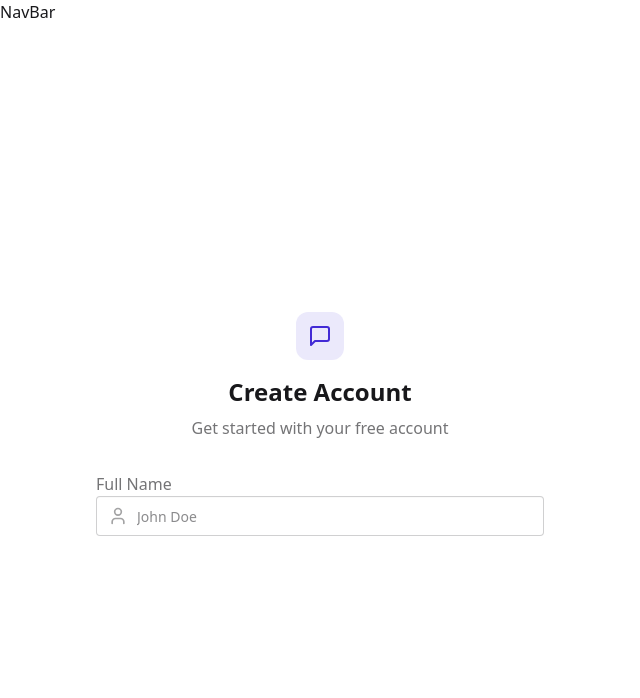
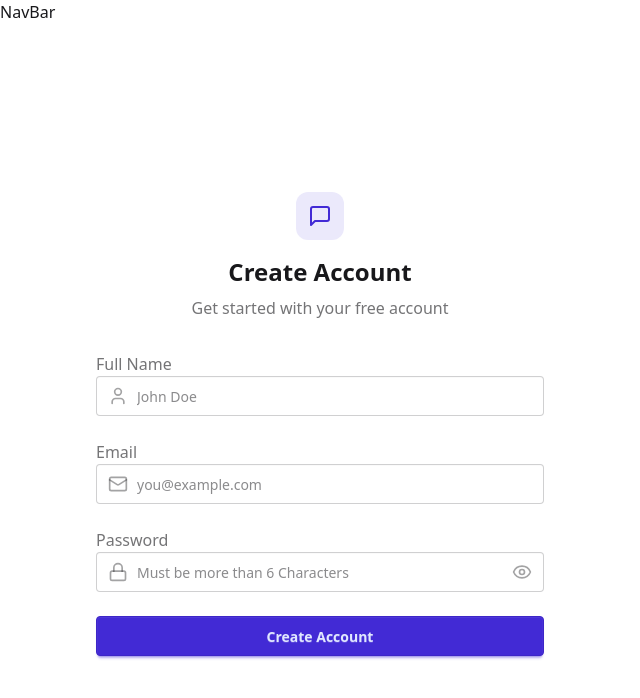
Before and after one commit to MatthewLacsa/realtime-chat, a React (Vite) app in the folder frontend/: page /signup in a window 1280 px wide. Shown: the top 698 px of the page, without its empty margins (0-640 px from the left). Built offline with nearby package versions, Linux system fonts and the light colour scheme; no server answers.

Commit message:
added the email, and also password added functionality where you can see the password or not

```diff
--- a/frontend/src/pages/SignUpPage.jsx
+++ b/frontend/src/pages/SignUpPage.jsx
@@ -1,6 +1,6 @@
 import {React, useState} from 'react'
 import { useAuthStore } from '../store/useAuthStore';
-import {MessageSquare, User} from "lucide-react";
+import {MessageSquare, User, Mail, Lock, Eye, EyeOff, Loader2} from "lucide-react";
 const SignUpPage = () => {
   const [showPassword, setShowPassword] = useState(false);
   const [formData, setFormData] = useState({
@@ -50,6 +50,61 @@
                 />
               </div>
             </div>
+            <div className="form-control">
+              <label className="label">
+                <span className="label-text font-medium">Email</span>
+              </label>
+              <div className="relative">
+                 <div className="absolute inset-y-0 left-0 pl-3 flex items-center pointer-events-none z-10">
+                  <Mail className="size-5 text-base-content/40" />
+                </div>
+                <input
+                  type="email"
+                  className={`input input-bordered w-full pl-10`}
+                  placeholder="you@example.com"
+                  value={formData.email}
+                  onChange={(e) => setFormData({ ...formData, email: e.target.value})}
+                />
+              </div>
+            </div>
+            <div className="form-control">
+              <label className="label">
+                <span className="label-text font-medium">Password</span>
+              </label>
+              <div className="relative">
+                 <div className="absolute inset-y-0 left-0 pl-3 flex items-center pointer-events-none z-10">
+                  <Lock className="size-5 text-base-content/40" />
+                </div>
+                <input
+                  type={showPassword ? "text" : "password"}
+                  className={`input input-bordered w-full pl-10`}
+                  placeholder="Must be more than 6 Characters"
+                  value={formData.password}
+                  onChange={(e) => setFormData({ ...formData, password: e.target.value})}
+                />
+                <button
+                  type="button"
+                  className="absolute inset-y-0 right-0 pr-3 flex items-center"
+                  onClick={() => setShowPassword(!showPassword)}
+                >
+                  {showPassword ? (
+                     <EyeOff className="size-5 text-base-content/40 z-10" />
+                  ): (
+                     <Eye className="size-5 text-base-content/40 z-10" />
+                  )}
+                </button>
+              </div>
+            </div>
+            <button type="submit" className="btn btn-primary w-full" disabled={isSigningUp}>
+              {isSigningUp ? (
+                <>
+                  <Loader2 className="size-5 animate-spin" />
+                  Loading...
+                </>
+              ) : (
+                "Create Account"
+              )}
+            </button>
           </form>
         </div>
       </div>
```
